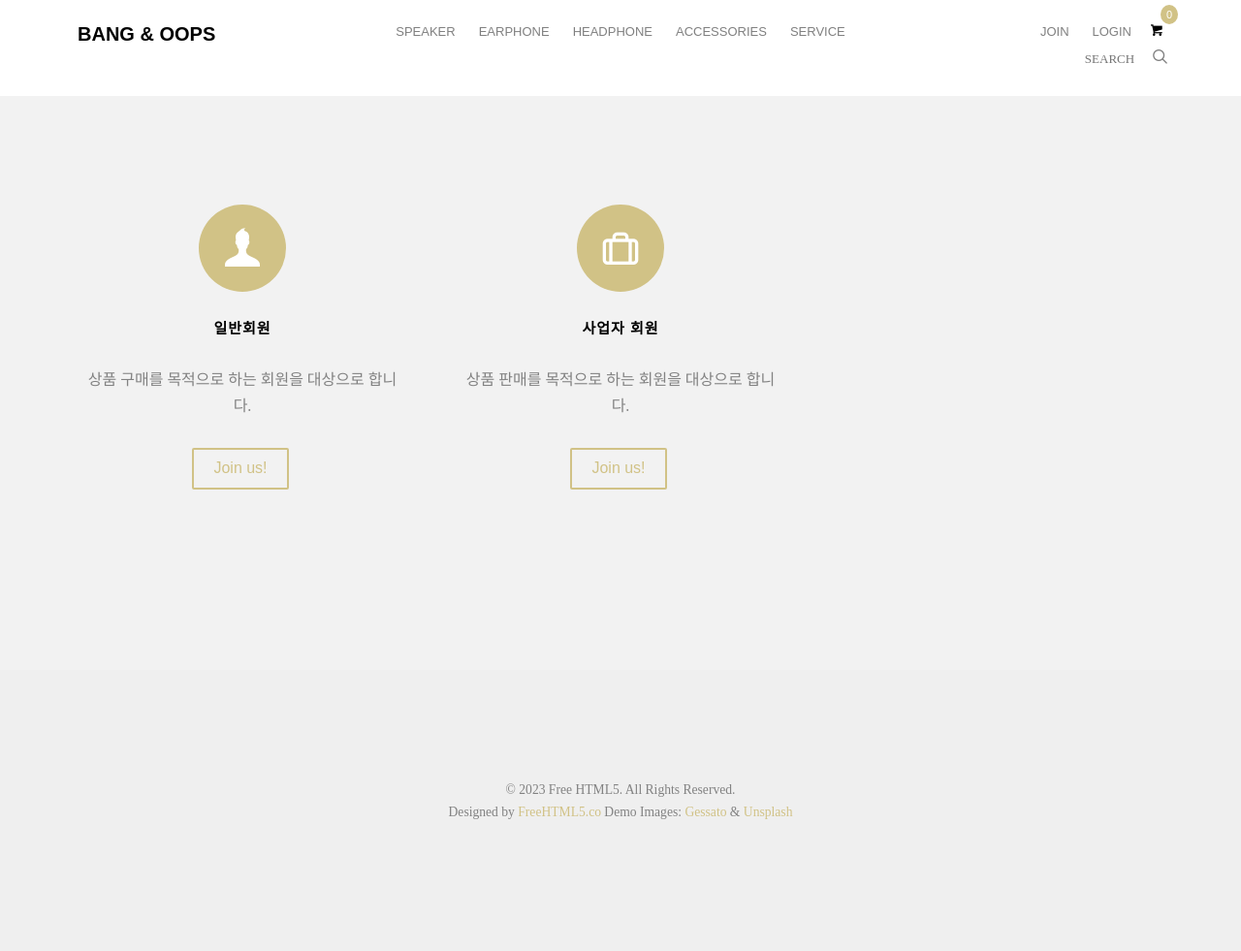
After one commit to isility/bang, a Spring Boot app: page /join in a window 1280 px wide. The commit adds this page. Shown: the whole page at 97% size. Run offline with Spring Boot 4, Linux system fonts and the light colour scheme; some libraries are stand-ins or nearby versions; some web fonts are replaced.

Commit message:
khw commit

```diff
--- /dev/null
+++ b/src/main/java/kr/co/jhta/bang/finalproject/Control/JoinController.java
@@ -0,0 +1,13 @@
+package kr.co.jhta.bang.finalproject.Control;
+
+import org.springframework.stereotype.Controller;
+import org.springframework.web.bind.annotation.GetMapping;
+
+@Controller
+public class JoinController {
+
+    @GetMapping("/join")
+    public String join() {
+        return "join/join.html";
+    }
+}
--- a/src/main/resources/static/index.html
+++ b/src/main/resources/static/index.html
@@ -89,8 +89,8 @@
 						<ul>
 							<li class="shopping-cart menu-2"><a href="#" class="cart"><span><small>0</small><i
 											class="icon-shopping-cart"></i></span></a></li>
-							<li class="login menu-2"><a href="#">JOIN</a></li>
-							<li class="login menu-2"><a href="#">login</a></li>
+							<li class="login menu-2"><a href="join">JOIN</a></li>
+							<li class="login menu-2"><a href="login">login</a></li>
 							<li class="search menu-2">
 								<div class="input-group">
 									<input type="text" placeholder="SEARCH">
--- /dev/null
+++ b/src/main/resources/templates/join/join.html
@@ -0,0 +1,184 @@
+<!DOCTYPE HTML>
+<html>
+
+<head>
+  <meta charset="utf-8">
+  <meta http-equiv="X-UA-Compatible" content="IE=edge">
+  <title>login</title>
+  <meta name="viewport" content="width=device-width, initial-scale=1">
+  <meta name="description" content="Free HTML5 Website Template by gettemplates.co" />
+  <meta name="keywords"
+        content="free website templates, free html5, free template, free bootstrap, free website template, html5, css3, mobile first, responsive" />
+  <meta name="author" content="gettemplates.co" />
+
+  <!-- Animate.css -->
+  <link rel="stylesheet" href="css/animate.css">
+  <!-- Icomoon Icon Fonts-->
+  <link rel="stylesheet" href="css/icomoon.css">
+  <!-- Bootstrap  -->
+  <link rel="stylesheet" href="css/bootstrap.css">
+
+  <!-- Flexslider  -->
+  <link rel="stylesheet" href="css/flexslider.css">
+
+  <!-- Owl Carousel  -->
+  <link rel="stylesheet" href="css/owl.carousel.min.css">
+  <link rel="stylesheet" href="css/owl.theme.default.min.css">
+
+  <!-- Theme style  -->
+  <link rel="stylesheet" href="css/style.css">
+
+  <!-- Modernizr JS -->
+  <script src="js/modernizr-2.6.2.min.js"></script>
+</head>
+
+<style>
+	#fh5co-hero .flexslider .slides li {
+		background-size: cover;
+		/* 이미지를 컨테이너에 맞추어 확대/축소 */
+		background-position: center center;
+		/* 이미지를 가운데로 정렬 */
+	}
+
+	#warranty {
+		position: relative;
+		left: 140px;
+	}
+
+	#as {
+		position: relative;
+		left: 230px;
+	}
+
+	#purchase-btn {
+		position: relative;
+		left: 50%;
+		transform: translateX(-50%);
+
+	}
+
+	.input-group {
+		position: relative;
+		left: 48px;
+	}
+
+</style>
+
+<body>
+<!-- ===================================================================================================================================================== -->
+<!-- 카테고리 네비게이션 -->
+<div class="fh5co-loader"></div>
+
+<div id="page">
+  <nav class="fh5co-nav" role="navigation">
+    <div class="container">
+      <div class="row">
+        <div class="col-md-3 col-xs-2">
+          <div id="fh5co-logo"><a href="index.html">Bang & Oops</a></div>
+        </div>
+        <div class="col-md-6 col-xs-6 text-center menu-1">
+          <ul>
+            <li><a href="productList.html">SPEAKER</a></li>
+            <li><a href="productList.html">EARPHONE</a></li>
+            <li><a href="productList.html">HEADPHONE</a></li>
+            <li><a href="productList.html">ACCESSORIES</a></li>
+            <li><a href="services.html">SERVICE</a></li>
+          </ul>
+        </div>
+        <div class="col-md-3 col-xs-4 text-right hidden-xs menu-2">
+          <ul>
+            <li class="shopping-cart menu-2"><a href="#" class="cart"><span><small>0</small><i
+                    class="icon-shopping-cart"></i></span></a></li>
+            <li class="login menu-2"><a href="join">JOIN</a></li>
+            <li class="login menu-2"><a href="login">login</a></li>
+            <li class="search menu-2">
+              <div class="input-group">
+                <input type="text" placeholder="SEARCH">
+                <span class="input-group-btn">
+										<button class="btn btn-primary" type="button"><i
+                                                class="icon-search"></i></button>
+									</span>
+              </div>
+            </li>
+
+          </ul>
+        </div>
+      </div>
+    </div>
+  </nav>
+
+  <!-- 구매목적의 일반 회원, 판매목적의 사업자 회원 -->
+  <div id="fh5co-services" class="fh5co-bg-section">
+
+    <div class="container">
+      <div class="row">
+
+        <div class="col-md-4 col-sm-4 text-center">
+          <div class="feature-center animate-box" data-animate-effect="fadeIn">
+                        <span class="icon">
+                        <i class="icon-user"></i>
+                    </span>
+            <h3>일반회원</h3>
+            <p>상품 구매를 목적으로 하는 회원을 대상으로 합니다.</p>
+            <p><a href="#" class="btn btn-primary btn-outline">Join us!</a></p>
+            <!--<img src="images/warranty.PNG" id="warranty" width="330" height="170">-->
+          </div>
+        </div>
+
+        <div class="col-md-4 col-sm-4 text-center">
+          <div class="feature-center animate-box" data-animate-effect="fadeIn">
+                  <span class="icon">
+                      <i class="icon-briefcase"></i>
+                  </span>
+        <h3>사업자 회원</h3>
+        <p>상품 판매를 목적으로 하는 회원을 대상으로 합니다.</p>
+        <p><a href="#" class="btn btn-primary btn-outline">Join us!</a></p>
+            <!--<a href="services.html"><img src="images/as.PNG" ></a>-->
+          </div>
+        </div>
+
+      </div>
+    </div>
+  </div>
+
+  <footer id="fh5co-footer" role="contentinfo">
+    <div class="container">
+      <div class="row copyright">
+        <div class="col-md-12 text-center">
+          <p>
+            <small class="block">&copy; 2023 Free HTML5. All Rights Reserved.</small>
+            <small class="block">Designed by <a href="http://freehtml5.co/"
+                                                target="_blank">FreeHTML5.co</a> Demo Images: <a href="http://blog.gessato.com/"
+                                                                                                 target="_blank">Gessato</a> &amp; <a href="http://unsplash.co/"
+                                                                                                                                      target="_blank">Unsplash</a></small>
+          </p>
+        </div>
+      </div>
+    </div>
+  </footer>
+</div>
+
+<div class="gototop js-top">
+  <a href="#" class="js-gotop"><i class="icon-arrow-up"></i></a>
+</div>
+
+<!-- jQuery -->
+<script src="js/jquery.min.js"></script>
+<!-- jQuery Easing -->
+<script src="js/jquery.easing.1.3.js"></script>
+<!-- Bootstrap -->
+<script src="js/bootstrap.min.js"></script>
+<!-- Waypoints -->
+<script src="js/jquery.waypoints.min.js"></script>
+<!-- Carousel -->
+<script src="js/owl.carousel.min.js"></script>
+<!-- countTo -->
+<script src="js/jquery.countTo.js"></script>
+<!-- Flexslider -->
+<script src="js/jquery.flexslider-min.js"></script>
+<!-- Main -->
+<script src="js/main.js"></script>
+
+</body>
+
+</html>
```
Also changed, not shown: src/main/java/kr/co/jhta/bang/finalproject/Control/LoginController.java (added, +14 -0 lines), src/main/resources/templates/login/login.html (added, +186 -0 lines).
